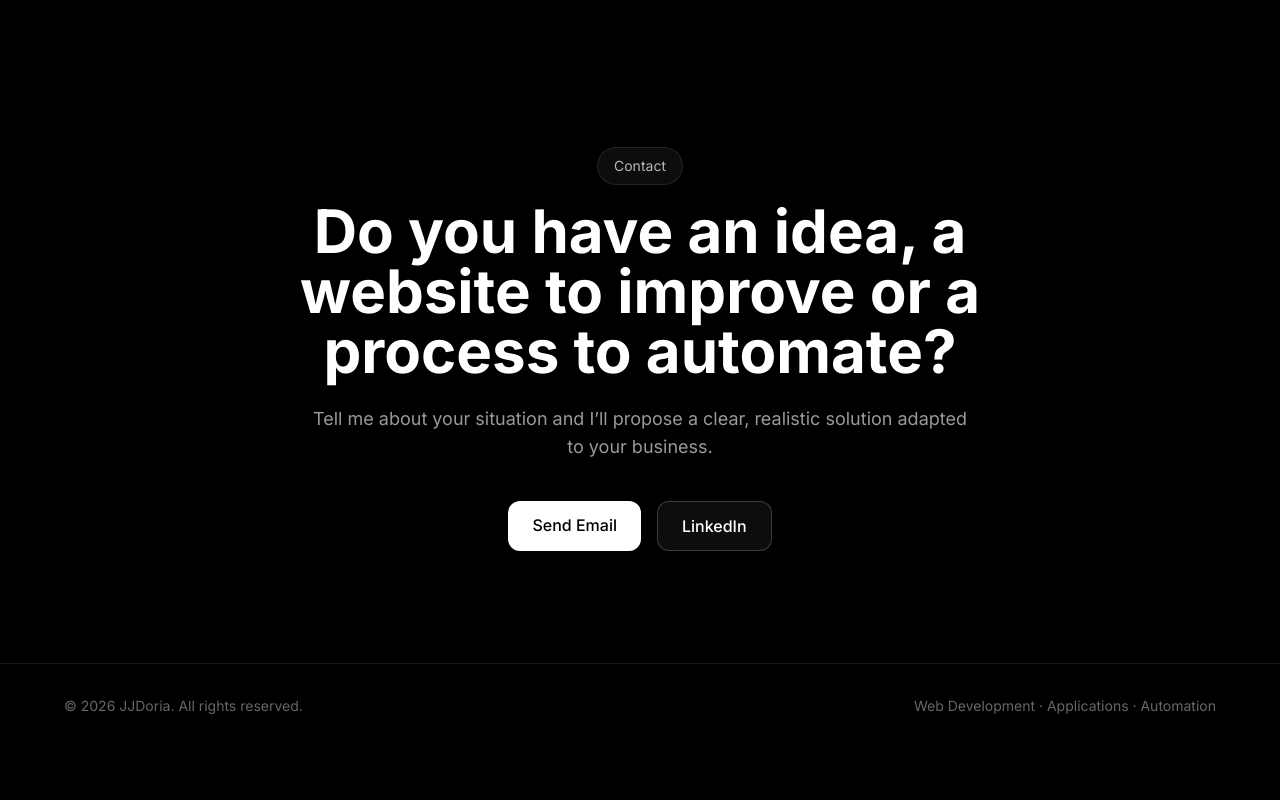
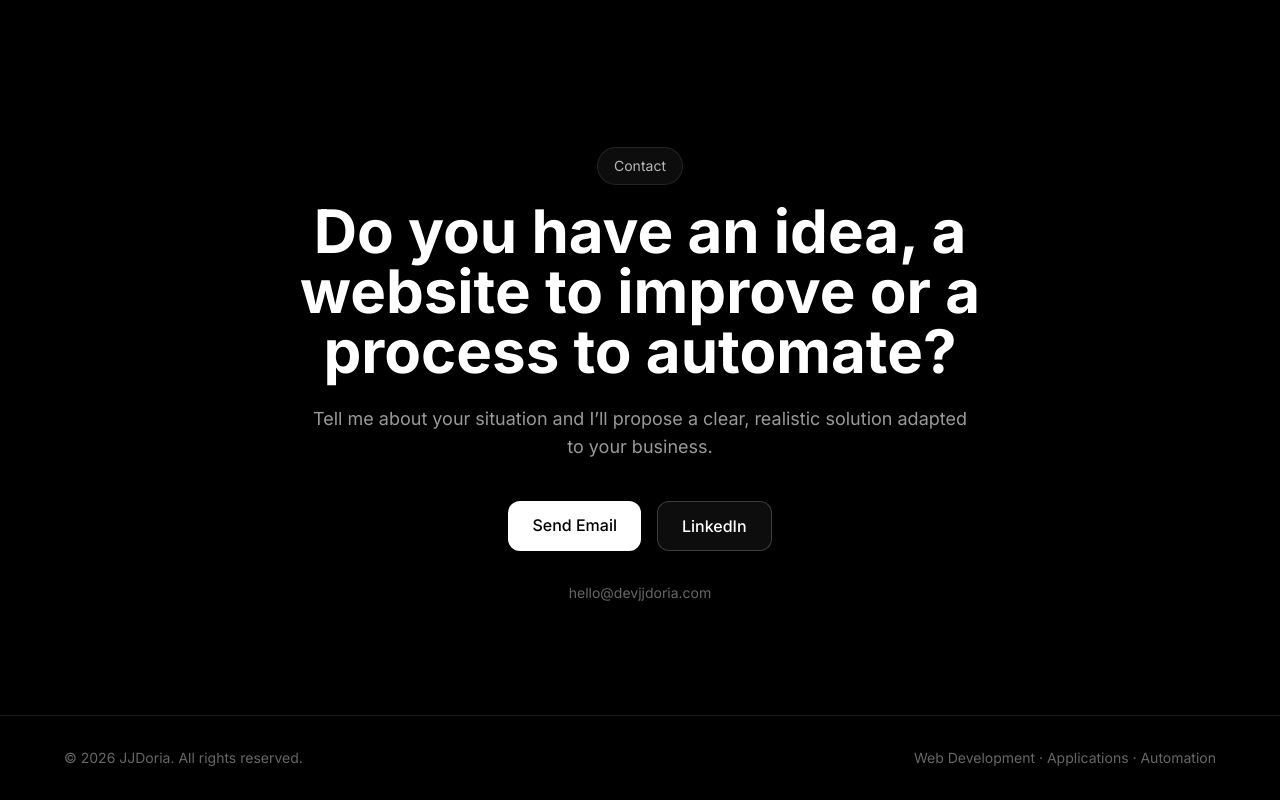
Before and after one commit to devjdoria/jjdoria-web, a Next.js app: page /en in a window 1280 px wide. Shown: the part 4283-5083 px from the top of the page. Before the commit the page ends 5031 px from the top, so only its background shows below. Built offline with nearby package versions, Linux system fonts and the light colour scheme.

Commit message:
Added corporation mails

```diff
--- a/src/components/sections/Contact.tsx
+++ b/src/components/sections/Contact.tsx
@@ -22,7 +22,7 @@ export default function Contact() {
 
         <div className="mt-10 flex flex-col justify-center gap-4 sm:flex-row">
           <a
-            href="mailto:tuemail@ejemplo.com"
+            href="mailto:hello@devjjdoria.com"
             className="rounded-xl bg-white px-6 py-3 font-medium text-black transition hover:scale-105"
           >
             {t("email")}
@@ -37,6 +37,10 @@ export default function Contact() {
             LinkedIn
           </a>
         </div>
+
+        <div className="mt-8 text-sm text-white/40">
+          hello@devjjdoria.com
+        </div>
       </div>
     </section>
   );
```
